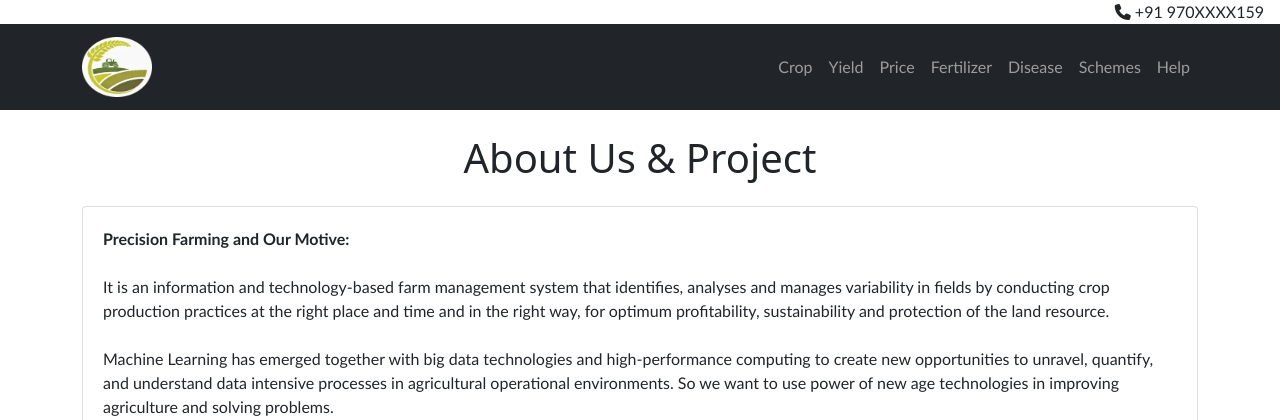
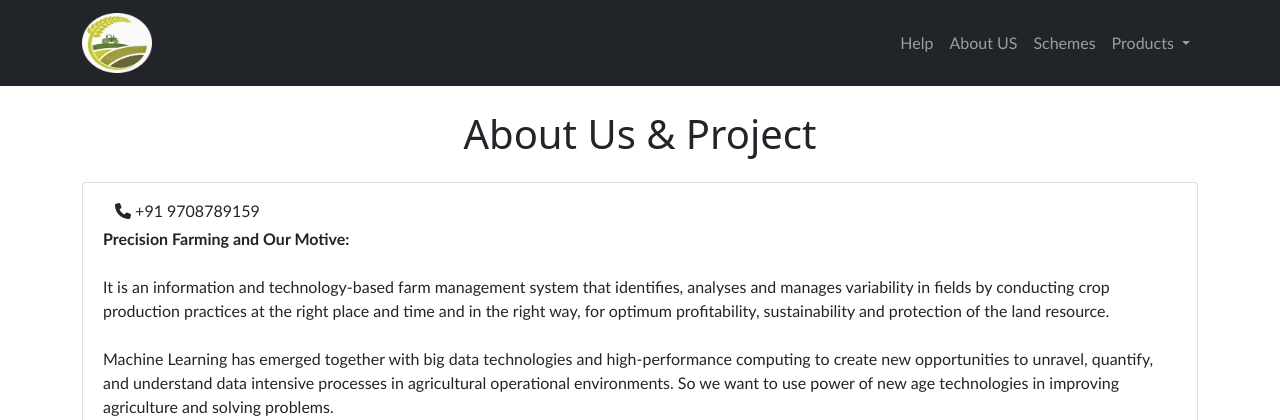
Before and after one commit to Mohit-3430/AAC, a Flask app: page /About-us in a window 1280 px wide. Shown: the top 420 px of the page. Run offline with Flask 2, Linux system fonts and the light colour scheme; parts of the project's set-up code (start-up, migrations or seed data) failed here and were passed over; some libraries are stand-ins or nearby versions.

Commit message:
changed Nav bar and moved contact number on top to contact us page

```diff
--- a/Web_App/templates/AboutUs.html
+++ b/Web_App/templates/AboutUs.html
@@ -13,6 +13,7 @@
   <div class="row my-2">
     <div class="col-sm ">
       <div class="card card-body">
+        <span class="mx-3" id=""><i class="fa-solid fa-phone"></i> +91 9708789159</span>
         <p class=" py-1 px-1 text-start">
           <b class="text-start">Precision Farming and Our Motive:</b><br>
           <br>It is an information and technology-based farm management system that identifies, analyses and manages
@@ -127,12 +128,9 @@
             <li>Backend:</li>
             <ul>
               <li>Flask</li>
-
             </ul>
           </ol>
-
         </ol>
-
       </div>
     </div>
   </div>
--- a/Web_App/templates/base.html
+++ b/Web_App/templates/base.html
@@ -70,7 +70,7 @@
 <body>
     <div class="header">
         <span id="google_translate_element"></span>
-        <span class="mx-3" id=""><i class="fa-solid fa-phone"></i> +91 970XXXX159</span>
+        <!-- <span class="mx-3" id=""><i class="fa-solid fa-phone"></i> +91 9708789159</span> -->
     </div>
     <header>
         <nav class="navbar navbar-expand-sm navbar-dark bg-dark "
@@ -88,29 +88,41 @@
                 <div class="collapse navbar-collapse" id="navbarTogglerDemo01">
                     <ul class="navbar-nav ms-auto text-center">
                         <li class="nav-item">
-                            <a class="nav-link" href="{{ url_for('cop_recommendation') }}">Crop</a>
-                        </li>
-                        <li class="nav-item">
-                            <a class="nav-link" href="{{ url_for('prod_predict') }}">Yield</a>
-                        </li>
-                        <li class="nav-item">
-                            <a class="nav-link" href="{{ url_for('price_predict') }}">Price</a>
-                        </li>
-                        <li class="nav-item">
-                            <a class="nav-link" href="{{ url_for('fertilizer_predict') }}">Fertilizer</a>
-                        </li>
-                        <li class="nav-item">
-                            <a class="nav-link" href="{{ url_for('disease_predict') }}">Disease</a>
-                        </li>
-                        <li class="nav-item">
-                            <a class="nav-link" href="{{ url_for('gov_schemes') }}">Schemes</a>
-                        </li>
-                        <li class="nav-item">
                             <a class="nav-link" target="_blank"
                                 href="https://drive.google.com/file/d/1o27BqbDCs7UqmNhN0NvNI1s0Rz_PVCmP/view?usp=sharing">
                                 Help
                             </a>
                         </li>
+                        <li class="nav-item">
+                            <a class="nav-link" target="_blank" href="{{ url_for('about_us') }}">
+                                About US
+                            </a>
+                        </li>
+                        <li class="nav-item">
+                            <a class="nav-link" href="{{ url_for('gov_schemes') }}">Schemes</a>
+                        </li>
+                        <li class="nav-item dropdown">
+                            <a class="nav-link dropdown-toggle" href="#" id="navbarDropdownMenuLink" role="button"
+                                data-bs-toggle="dropdown" aria-expanded="false">
+                                Products
+                            </a>
+                            <ul class="dropdown-menu" aria-labelledby="navbarDropdownMenuLink">
+                                <li class="nav-item">
+                                    <a class="dropdown-item" href="{{ url_for('cop_recommendation') }}">Crop</a>
+                                </li>
+                                <li class="nav-item">
+                                    <a class="dropdown-item" href="{{ url_for('prod_predict') }}">Yield</a>
+                                </li>
+                                <li class="nav-item">
+                                    <a class="dropdown-item" href="{{ url_for('price_predict') }}">Price</a>
+                                </li>
+                                <li class="nav-item">
+                                    <a class="dropdown-item" href="{{ url_for('fertilizer_predict') }}">Fertilizer</a>
+                                </li>
+                                <li class="nav-item">
+                                    <a class="dropdown-item" href="{{ url_for('disease_predict') }}">Disease</a>
+                                </li>
+                            </ul>
                     </ul>
                 </div>
             </div>
```
